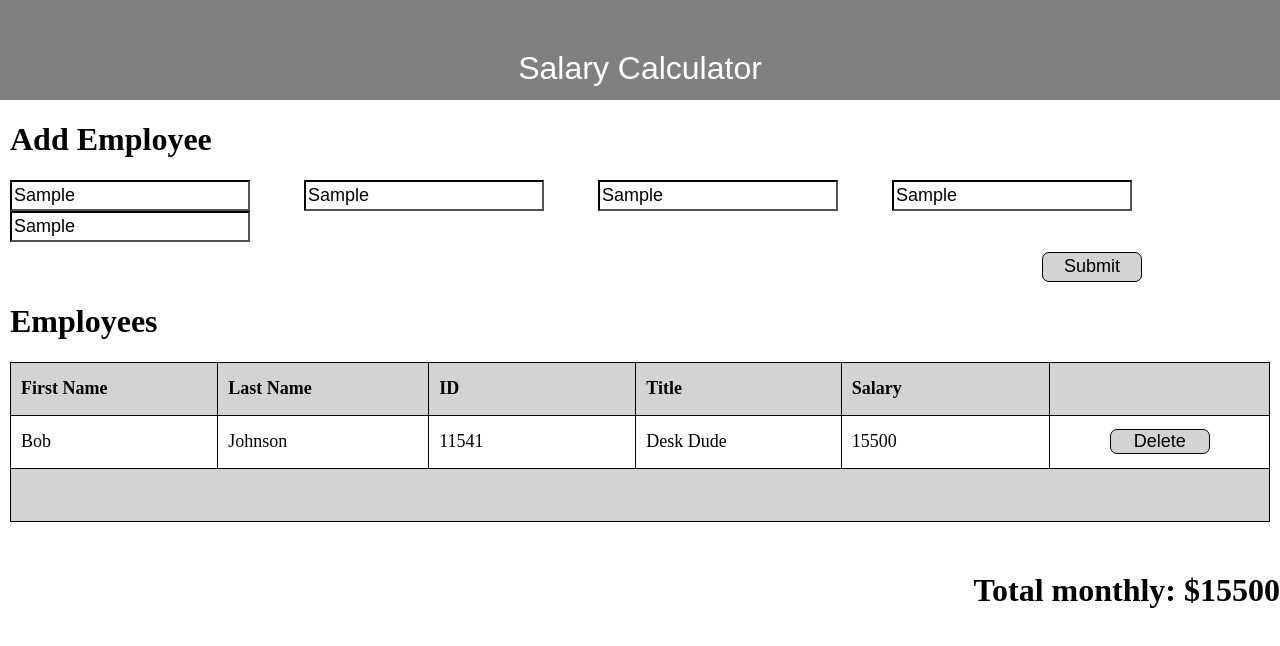
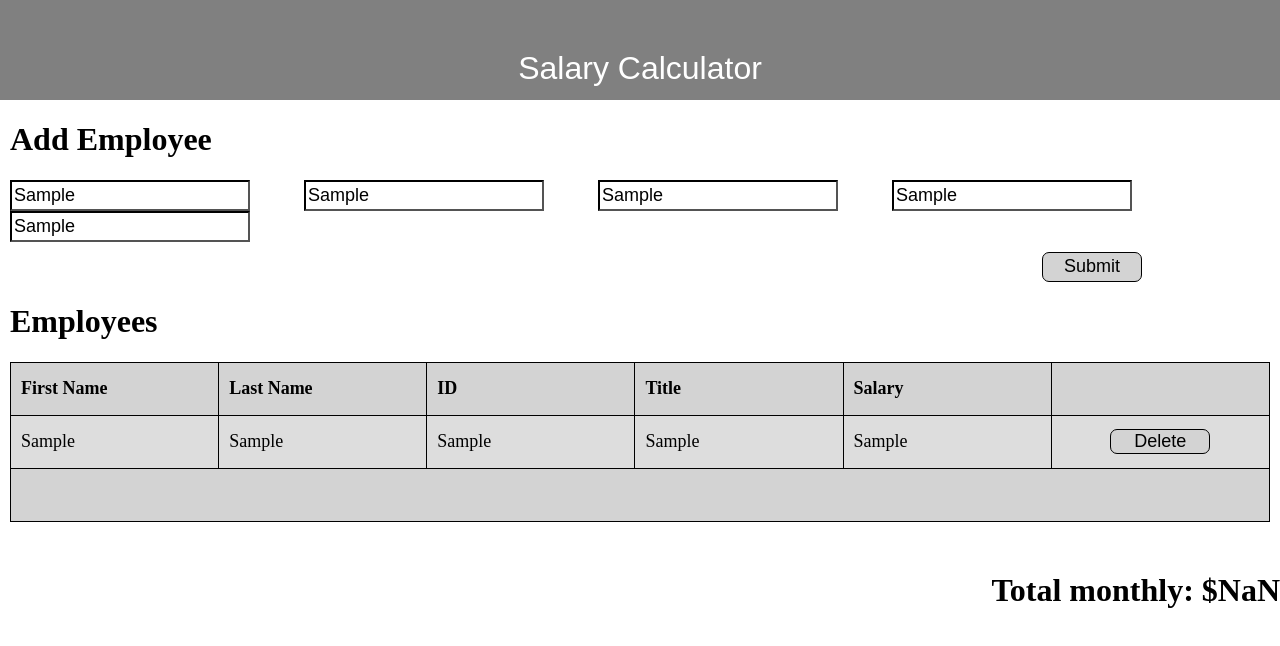
Before and after one commit to zenolook123/weekend-jquery-salary-calculator, a plain HTML site: page index.html in a window 1280 px wide. Both pictures are taken after typing "Sample", "Sample", "Sample", "Sample", "Sample" into the empty fields and a click on the button "Submit". Drawn offline with Linux system fonts and the light colour scheme.

Commit message:
changed it to update for monthly not annual
formatter the number given after /12

```diff
--- a/index.html
+++ b/index.html
@@ -40,12 +40,6 @@
         </thead>
         <tbody>
           <tr>
-            <td class="table-data-entry">Bob</td>
-            <td class="table-data-entry">Johnson</td>
-            <td class="table-data-entry">11541</td>
-            <td class="table-data-entry">Desk Dude</td>
-            <td class="table-data-entry">15500</td>
-            <td id = "delete-td"><button id = "delete-button">Delete</button></td>
         </tbody>
         <tfoot>
             <tr>
@@ -55,7 +49,7 @@
       </table>
 </div>
 <div id = "bottom-div">
-    <footer><h1>Total monthly: $<span id="monthly-total">15500</span></h1></footer>
+    <footer><h1>Total monthly: $<span id="monthly-total">0</span></h1></footer>
 </div>
 </body>
 </html>
--- a/script.js
+++ b/script.js
@@ -28,8 +28,8 @@ $(document).ready(getReady)
 
 
 
-      $('#monthly-total').text((salary/12) += monthlyTotal)
-      monthlyTotal = (($('#monthly-total').text())* 1)
+      $('#monthly-total').text((salary / 12) + monthlyTotal).toFixed(2)
+      monthlyTotal = (($('#monthly-total').text())* 1).toFixed(2)
 
       checkMonthlyTotal()
 
```
